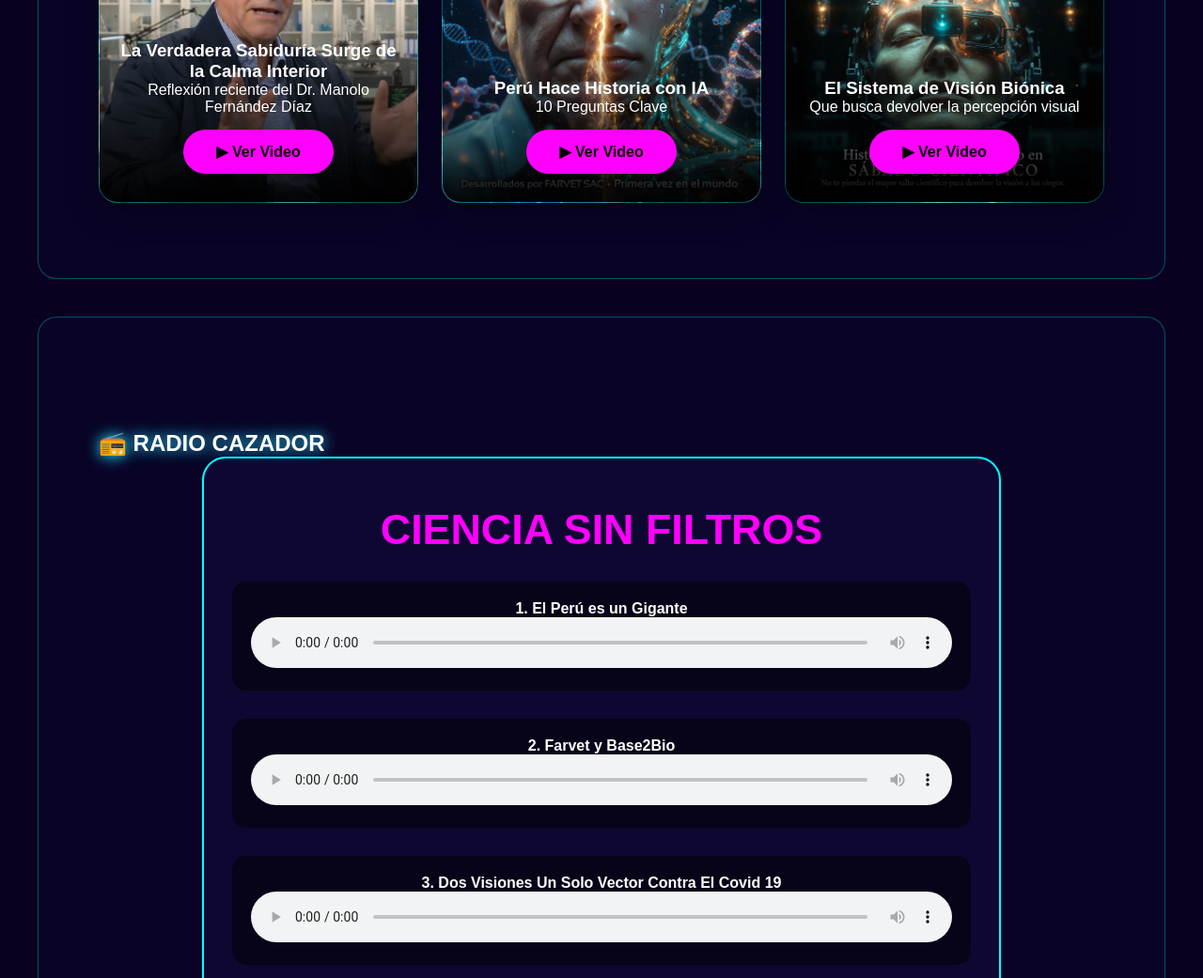
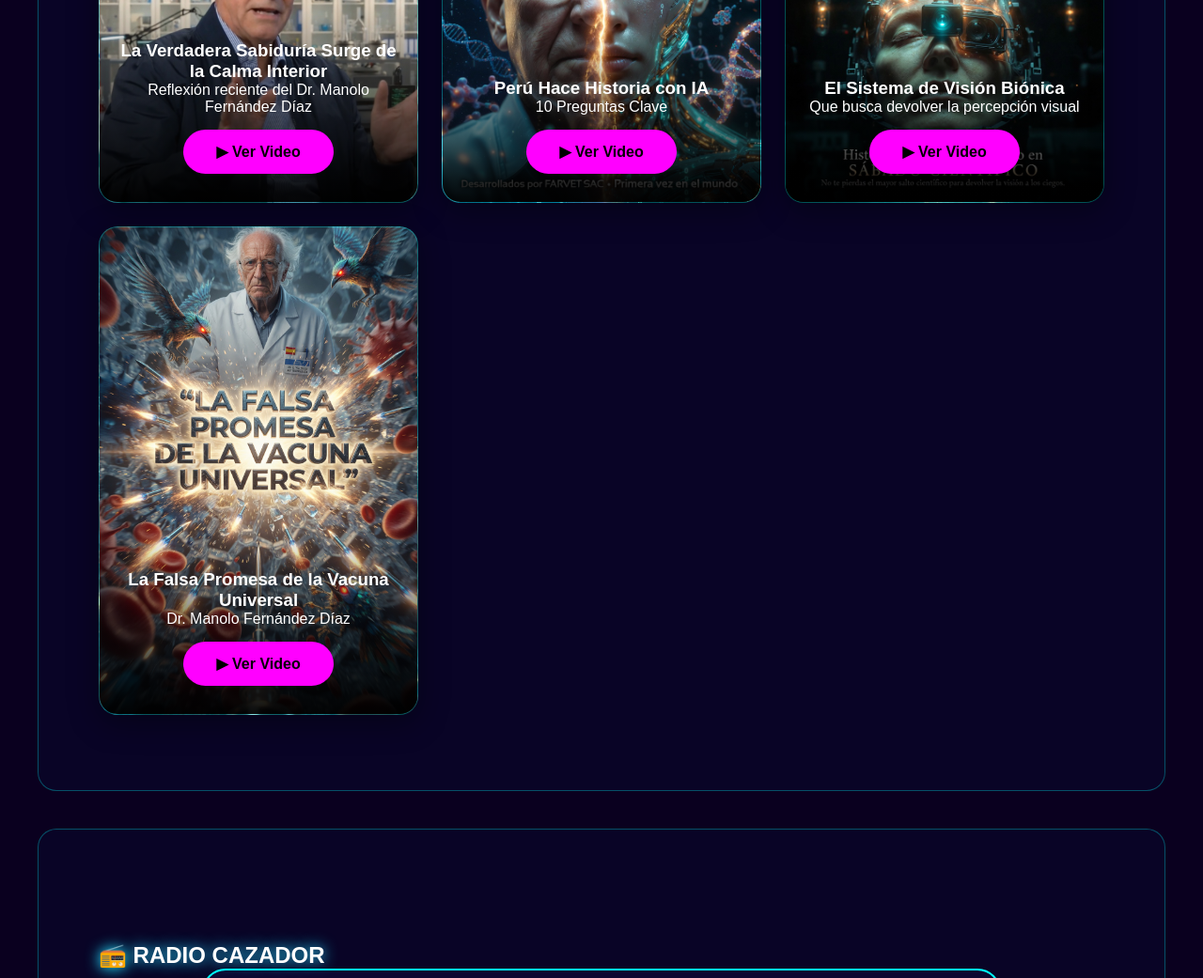
Before and after one commit to alfaterraqueo-gif/CAZADOR, a plain HTML site: page index.html in a window 1280 px wide. Shown: the part 3658-4699 px from the top of the page at 94% size. Drawn offline with Linux system fonts and the light colour scheme.

Commit message:
Update index.html

```diff
--- a/index.html
+++ b/index.html
@@ -251,7 +251,14 @@
                     <a href="https://www.facebook.com/reel/2027091255358242" class="btn" target="_blank">▶ Ver Video</a>
                 </div>
             </div>
-
+            <!-- NUEVO VIDEO -->
+            <div class="video-card" style="background-image: url('la-falsa-promesa-de-la-vacuna-universal.jpg');">
+                <div class="overlay">
+                    <h3>La Falsa Promesa de la Vacuna Universal</h3>
+                    <p>Dr. Manolo Fernández Díaz</p>
+                    <a href="https://www.facebook.com/reel/1138431615126775" class="btn" target="_blank">▶ Ver Video</a>
+                </div>
+            </div>
         </div>
     </div>
           <!-- RADIO CAZADOR - Audios Corregidos -->
```
